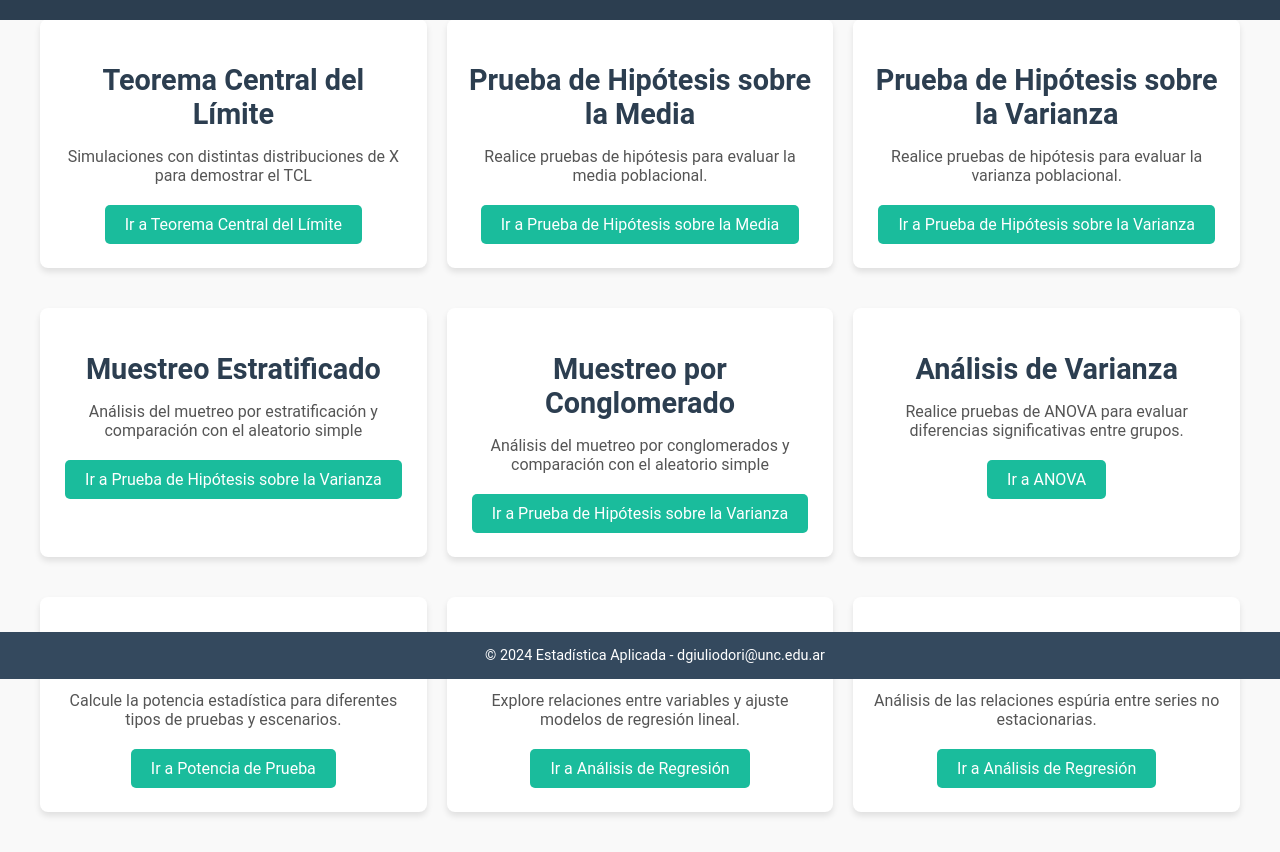
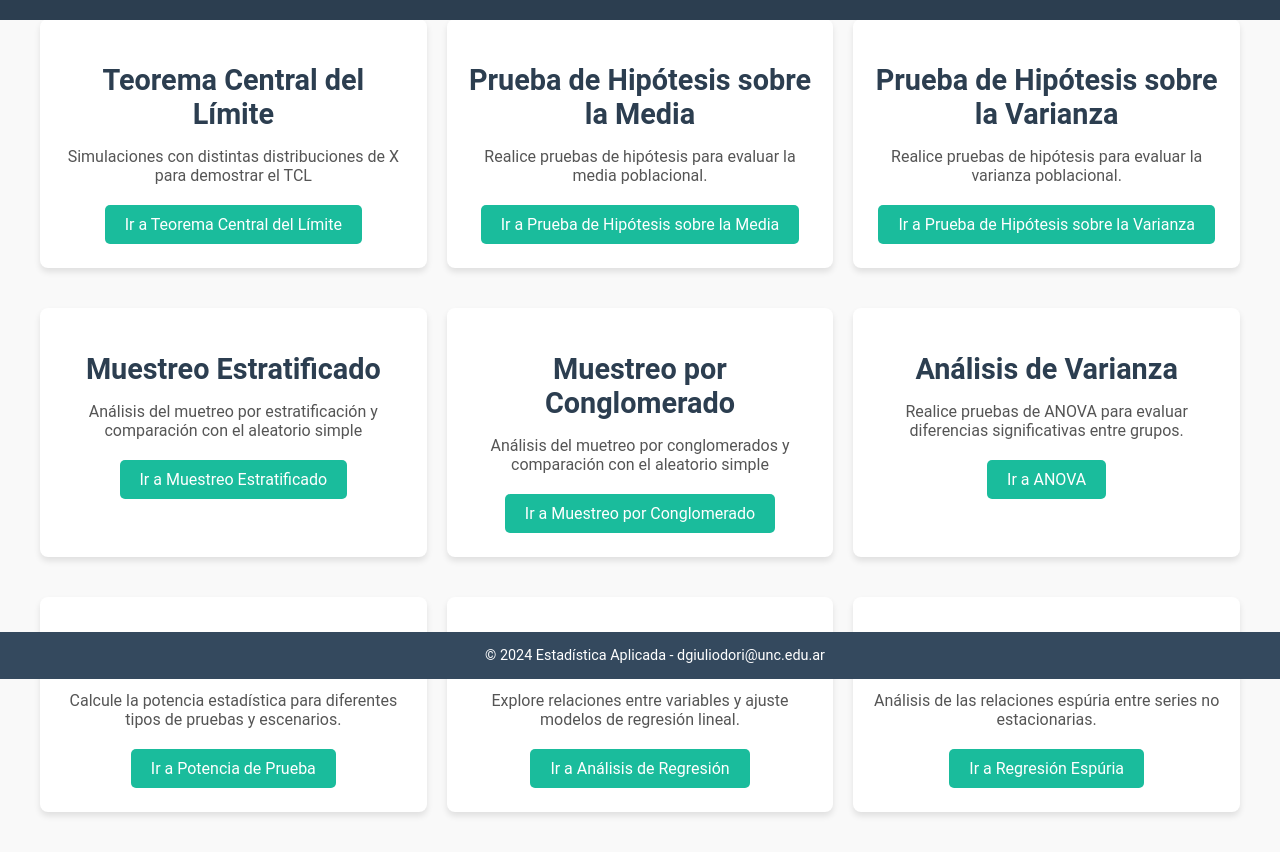
Before and after one commit to dgiuliodori/estadistica_aplicada, a plain HTML site: page index.html in a window 1280 px wide. Shown: the part 121-973 px from the top of the page. Drawn offline with Linux system fonts and the light colour scheme.

Commit message:
Add files via upload

```diff
--- a/index.html
+++ b/index.html
@@ -42,12 +42,12 @@
             <div class="card">
                 <h2>Muestreo Estratificado</h2>
                 <p>Análisis del muetreo por estratificación y comparación con el aleatorio simple</p>
-                <a href="muestreo.html" class="btn">Ir a Prueba de Hipótesis sobre la Varianza</a>
+                <a href="muestreo.html" class="btn">Ir a Muestreo Estratificado</a>
             </div>
             <div class="card">
                 <h2>Muestreo por Conglomerado</h2>
                 <p>Análisis del muetreo por conglomerados y comparación con el aleatorio simple</p>
-                <a href="Muestreo_conglomerado.html" class="btn">Ir a Prueba de Hipótesis sobre la Varianza</a>
+                <a href="Muestreo_conglomerado.html" class="btn">Ir a Muestreo por Conglomerado</a>
             </div>
             <div class="card">
                 <h2>Análisis de Varianza</h2>
@@ -67,7 +67,7 @@
             <div class="card">
                 <h2>Regresión Espúria</h2>
                 <p>Análisis de las relaciones espúria entre series no estacionarias.</p>
-                <a href="regresion_espuria.html" class="btn">Ir a Análisis de Regresión</a>
+                <a href="regresion_espuria.html" class="btn">Ir a Regresión Espúria</a>
             </div>
         </div>
     </div>
```
